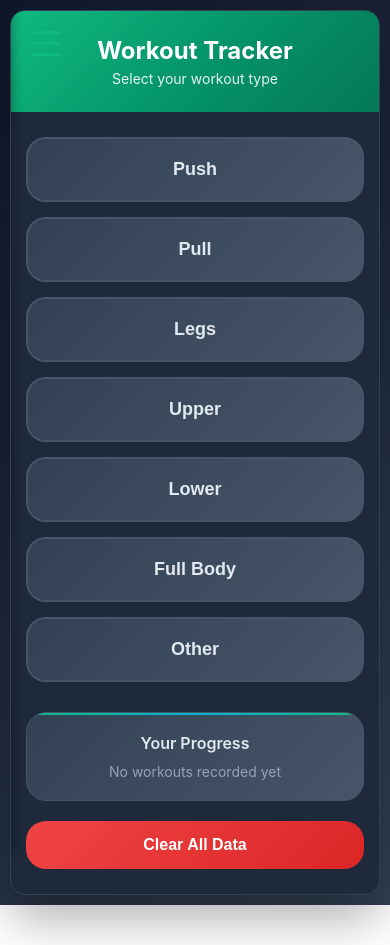
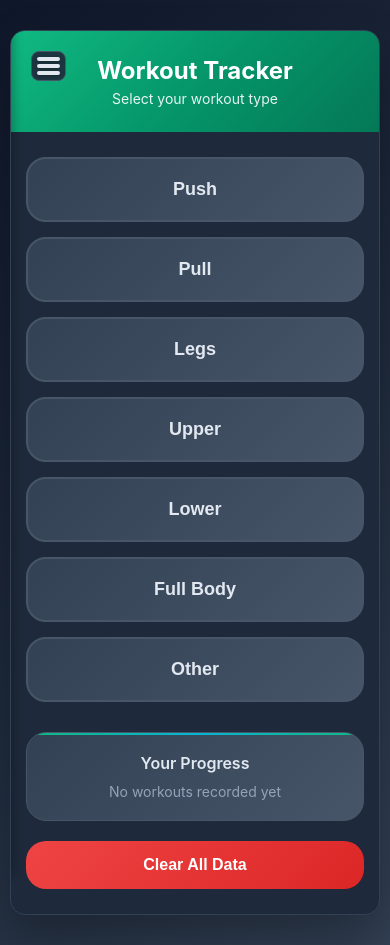
Before and after one commit to seeilogiic/workout-tracker, a plain HTML site: page index.html in a window 390 px wide. Before the commit the page ends 905 px from the top, so only its background shows below. Drawn offline with Linux system fonts and the light colour scheme.

Commit message:
Fix hamburger menu visibility with dark background and white lines

```diff
--- a/index.html
+++ b/index.html
@@ -18,8 +18,9 @@
             font-family: -apple-system, BlinkMacSystemFont, 'Segoe UI', Roboto, sans-serif;
             background: linear-gradient(135deg, #0f172a 0%, #1e293b 50%, #334155 100%);
             min-height: 100vh;
-            padding: 20px;
             color: #e2e8f0;
+            margin: 0;
+            padding: 0;
         }
 
         /* Hamburger Menu Styles */
@@ -27,22 +28,27 @@
             position: fixed;
             top: 20px;
             left: 20px;
-            width: 30px;
-            height: 25px;
+            width: 35px;
+            height: 30px;
             cursor: pointer;
             z-index: 1001;
             display: flex;
             flex-direction: column;
             justify-content: space-between;
+            background: rgba(30, 41, 59, 0.9);
+            padding: 5px;
+            border-radius: 8px;
+            border: 1px solid #475569;
         }
 
         .menu-toggle span {
             display: block;
-            height: 3px;
+            height: 4px;
             width: 100%;
-            background: #10b981;
+            background: #e2e8f0;
             border-radius: 3px;
             transition: all 0.3s ease;
+            box-shadow: 0 1px 3px rgba(0, 0, 0, 0.3);
         }
 
         .menu-toggle.active span:nth-child(1) {
@@ -167,7 +173,7 @@
 
         .container {
             max-width: 400px;
-            margin: 0 auto;
+            margin: 20px auto;
             background: #1e293b;
             border-radius: 24px;
             box-shadow: 0 25px 50px rgba(0,0,0,0.3);
```
